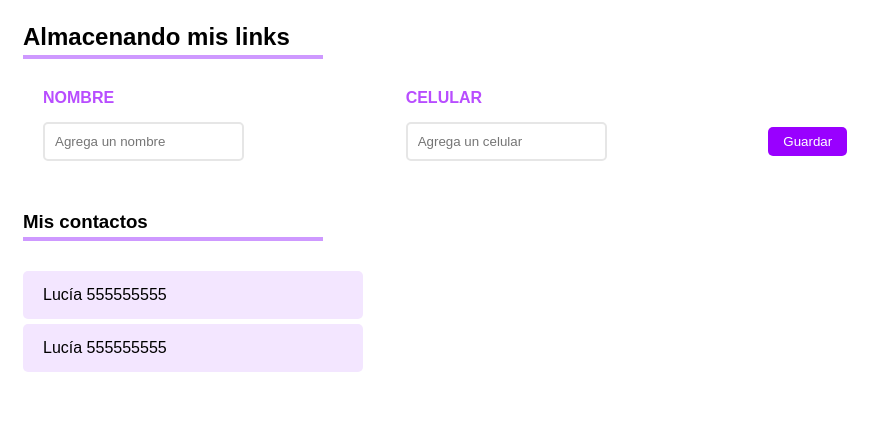
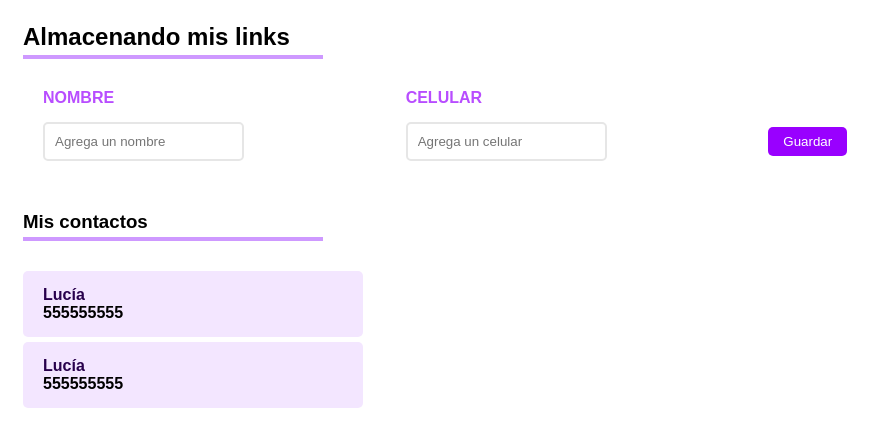
Before and after one commit to RuthSalvador/agenda, a plain HTML site: page index.html in a window 1280 px wide. Shown: the whole page, without its empty margins (0-887 px from the left). Drawn offline with Linux system fonts and the light colour scheme.

Commit message:
Agregando estilos para contactos

```diff
--- a/css/main.css
+++ b/css/main.css
@@ -65,3 +65,13 @@ li {
   padding: 15px 20px;
   width: 300px;
 }
+
+span {
+  display: block;
+  font-weight: 700;
+}
+
+.contact-name {
+  color: #28004d;
+  font-size: 16px;
+}
```
